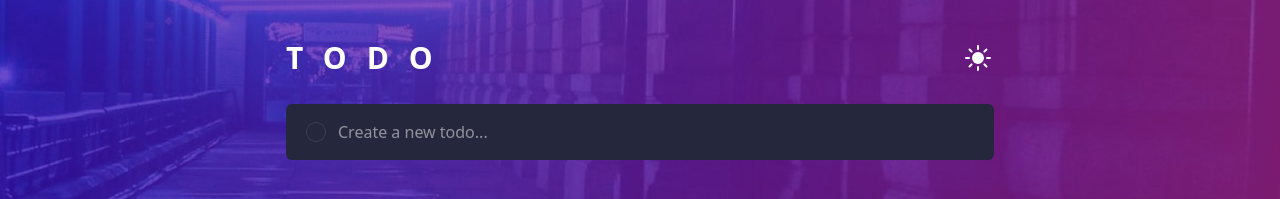
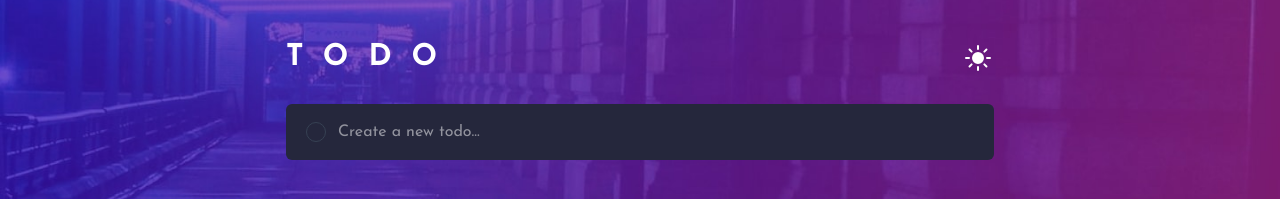
Before and after one commit to Andreasafent/todo-frontendmentor-react, a React (Vite) app: page / in a window 1280 px wide. Shown: the top 199 px of the page. Built offline with nearby package versions, Linux system fonts and the light colour scheme.

Commit message:
Updated fonts

```diff
--- a/src/App.css
+++ b/src/App.css
@@ -1,3 +1,4 @@
+@import url('https://fonts.googleapis.com/css2?family=Josefin+Sans:ital,wght@0,100..700;1,100..700&display=swap');
 @import "tailwindcss";
 @custom-variant dark (&:where(.dark, .dark *));
 @custom-variant light (&:where(.light, .light *));
@@ -6,6 +7,19 @@
     --breakpoint-xs: 376px;
 }
 
+.font-main{
+  font-family: "Josefin Sans", sans-serif;
+  font-optical-sizing: auto;
+  font-weight: 400;
+  font-style: normal;
+}
+
+.font-main-bold{
+  font-family: "Josefin Sans", sans-serif;
+  font-optical-sizing: auto;
+  font-weight: 700;
+  font-style: normal;
+}
 
 /* *{
     outline:solid 2px red;
--- a/src/App.jsx
+++ b/src/App.jsx
@@ -113,7 +113,7 @@ function App() {
                 <main className="flex flex-col mt-[-180px] px-[30px] gap-5 py-5 w-full md:w-[768px]">
                     <div className="flex justify-between items-center">
                         <div className="">
-                            <p className="text-white tracking-[20px] font-bold text-3xl">TODO</p>
+                            <p className="text-white tracking-[20px] font-bold text-3xl font-main-bold">TODO</p>
                         </div>
                         <button
                             className="btn"
@@ -179,7 +179,7 @@ function App() {
                                 </DndContext>
                                 <div className="flex items-center py-4 px-5 justify-between">
                                     <div className="w-[150px]">
-                                        <p className="text-black/50 dark:text-white/30 text-sm">{filteredTodos.length} items left</p>
+                                        <p className="text-black/50 dark:text-white/30 text-sm font-main">{filteredTodos.length} items left</p>
                                     </div>
                                     <div className="hidden md:flex items-center justify-center gap-5 text-black/50 dark:text-white/30 text-sm">
                                         <TabsComponent
@@ -188,7 +188,7 @@ function App() {
                                         />
                                     </div>
                                     <div className="w-[150px] text-end">
-                                        <button onClick={() => deleteCompleted()} className="text-black/50 dark:text-white/30 text-sm hover:cursor-pointer">Clear completed</button>
+                                        <button onClick={() => deleteCompleted()} className="text-black/50 dark:text-white/30 text-sm hover:cursor-pointer font-main">Clear completed</button>
                                     </div>
                                 </div>
 
@@ -201,7 +201,7 @@ function App() {
                                 />
                             </div>
 
-                            <div className="text-black/50 dark:text-white/30 mt-5 text-center text-sm">Drag and drop to reorder list</div>
+                            <div className="text-black/50 dark:text-white/30 mt-5 text-center text-sm font-main">Drag and drop to reorder list</div>
                         </>
                     ) : (
                         <div className="flex flex-col items-center justify-center py-10 gap-3 text-center">
--- a/src/components/CreateTodo.jsx
+++ b/src/components/CreateTodo.jsx
@@ -31,7 +31,7 @@ function CreateTodo({onAdd}) {
             <input
                 value={todo}
                 onChange={onChange}
-                className="text-black dark:text-white text-md appearance-none grow bg-transparent focus:outline-none"
+                className="text-black dark:text-white text-md appearance-none grow bg-transparent focus:outline-none font-main"
                 placeholder="Create a new todo..."
                 onKeyDown={(e)=>{
                     if(e.key=="Enter"){
--- a/src/components/TabsComponent.jsx
+++ b/src/components/TabsComponent.jsx
@@ -10,7 +10,7 @@ function TabsComponent({ filter, setFilter }) {
         <>
             {
                 tabs.map(tab=>(
-                    <button key={tab} onClick={() => setFilter(tab)} className={`${filter === tab ? "text-[#3a7bfd]" : ""} hover:text-[#3a7bfd] font-bold hover:cursor-pointer`}>{tab.charAt(0).toUpperCase() + tab.slice(1)}</button>
+                    <button key={tab} onClick={() => setFilter(tab)} className={`${filter === tab ? "text-[#3a7bfd]" : ""} hover:text-[#3a7bfd] font-bold hover:cursor-pointer font-main-bold`}>{tab.charAt(0).toUpperCase() + tab.slice(1)}</button>
                 ))
             }
         </>
--- a/src/components/Todo.jsx
+++ b/src/components/Todo.jsx
@@ -16,7 +16,7 @@ function Todo({ todo, onDelete, onToggle, dragListeners, dragAttributes }) {
                 checked={todo.completed}
                 className="appearance-none icon text-white rounded-full w-5 h-5 border-1 border-gray-700 checked:bg-purple-500 hover:cursor-pointer"
             />
-            <p className={`text-black dark:text-white/80 flex-1 text-md overflow-x-auto ${todo.completed ? 'line-through opacity-30' : ""}`}>{todo.text}</p>
+            <p className={`font-main text-black dark:text-white/80 flex-1 text-md overflow-x-auto ${todo.completed ? 'line-through opacity-30' : ""}`}>{todo.text}</p>
 
             <XMarkIcon onClick={() => onDelete(todo.id)} className="h-6 w-6 text-black/50 dark:text-white/70 dark:text-white hover:cursor-pointer" />
 
```
